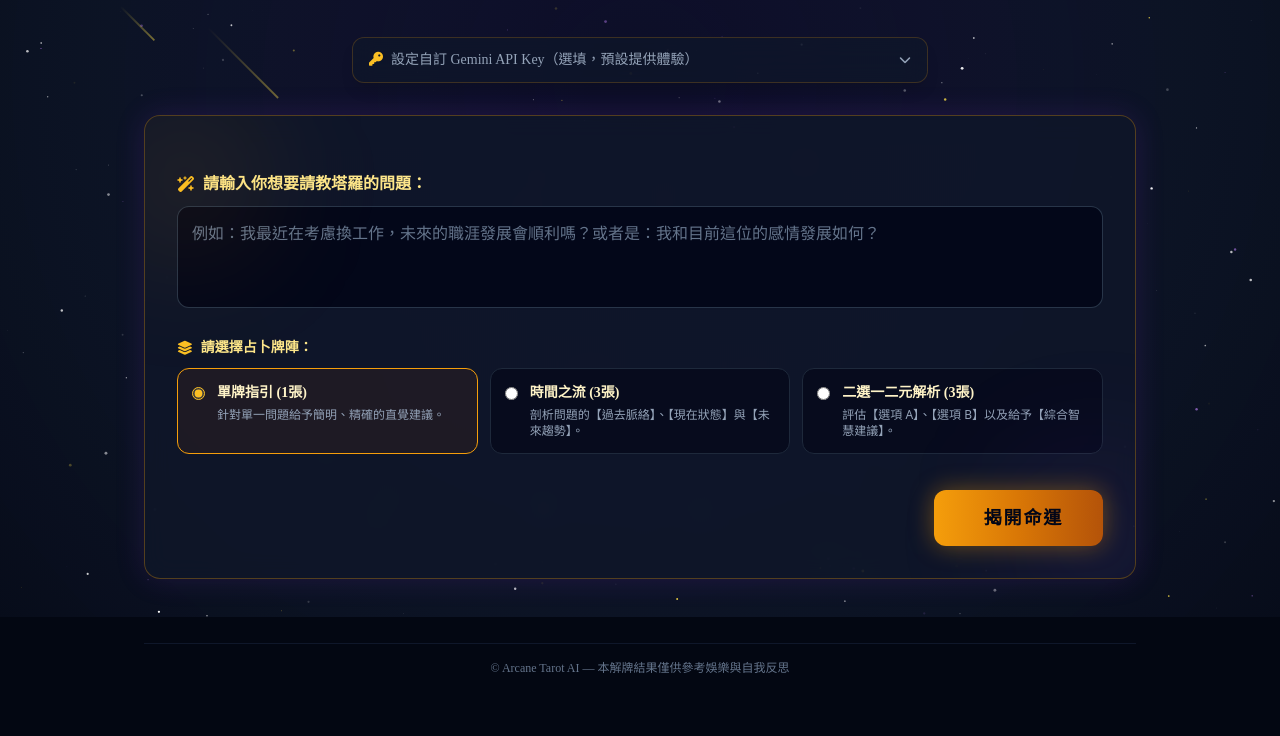
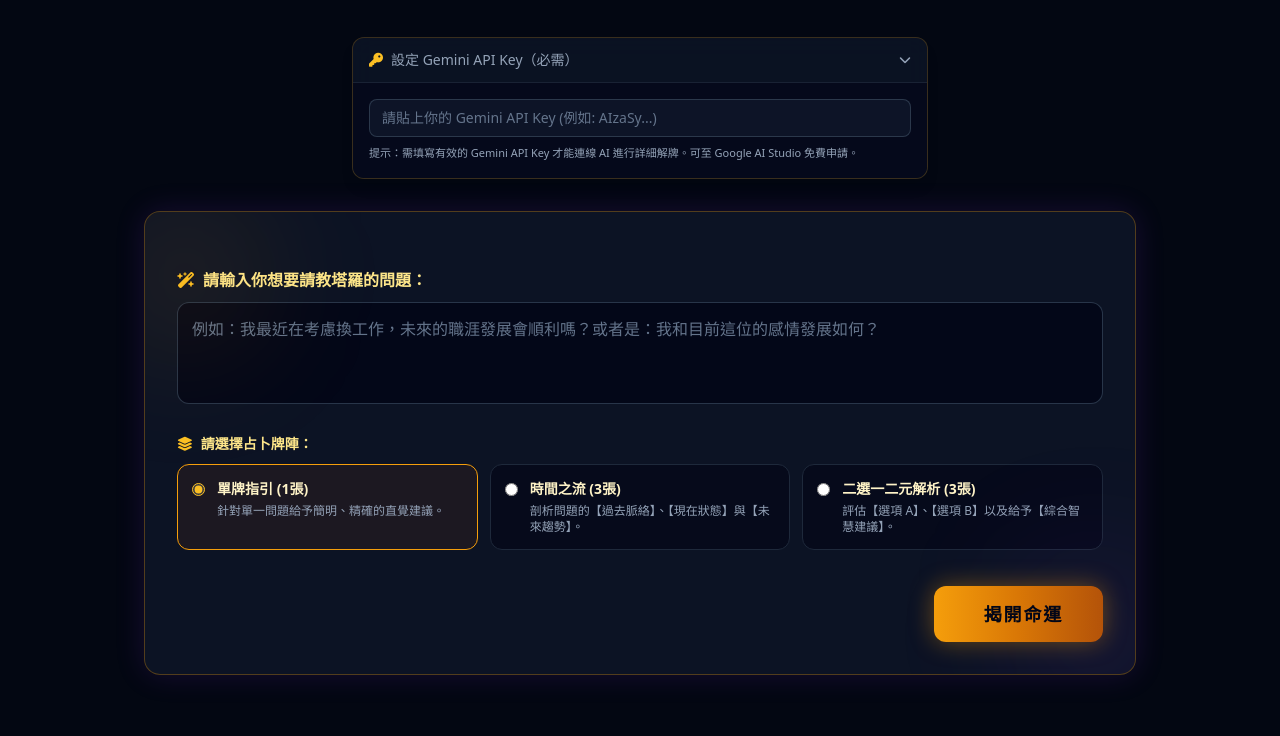
Before and after one commit to juntingnevergonnagive-source/-, a plain HTML site: page index.html in a window 1280 px wide. Shown: the part 183-919 px from the top of the page. Drawn offline with nearby package versions, Linux system fonts and the light colour scheme.

Commit message:
Update index.html

```diff
--- a/index.html
+++ b/index.html
@@ -9,29 +9,12 @@
   <!-- FontAwesome 圖示 -->
   <link rel="stylesheet" href="https://cdnjs.cloudflare.com/ajax/libs/font-awesome/6.4.0/css/all.min.css">
 
-  <!-- 載入帥氣的神秘字體：Cinzel Decorative (英文哥德神秘風) & Noto Serif TC (繁體中文經典明體) -->
+  <!-- 載入神秘字體：Cinzel Decorative & Noto Serif TC -->
   <link rel="preconnect" href="https://fonts.googleapis.com">
   <link rel="preconnect" href="https://fonts.gstatic.com" crossorigin>
   <link href="https://fonts.googleapis.com/css2?family=Cinzel+Decorative:wght@700;900&family=Noto+Serif+TC:wght@600;900&family=Plus+Jakarta+Sans:wght@400;600&display=swap" rel="stylesheet">
 
   <link rel="stylesheet" href="style.css">
-
-  <style>
-    /* 自訂帥氣字體與文字特效 */
-    .font-mystic-en {
-      font-family: 'Cinzel Decorative', serif;
-    }
-    .font-serif-tc {
-      font-family: 'Noto Serif TC', serif;
-    }
-    /* 文字金屬耀光效果 */
-    .glow-text-gold {
-      text-shadow: 0 0 10px rgba(245, 158, 11, 0.6), 0 0 20px rgba(217, 119, 6, 0.4), 0 0 30px rgba(180, 83, 9, 0.3);
-    }
-    .glow-text-purple {
-      text-shadow: 0 0 10px rgba(168, 85, 247, 0.6), 0 0 20px rgba(147, 51, 234, 0.4);
-    }
-  </style>
 </head>
 <body class="min-h-screen text-slate-100 flex flex-col justify-between selection:bg-amber-500/30 selection:text-amber-200 relative overflow-x-hidden font-sans">
 
@@ -42,11 +25,9 @@
 
     <!-- 頁頭與標題 -->
     <header class="text-center mb-10">
-      <!-- 帥氣哥德字體英文次標題 -->
       <div class="font-mystic-en tracking-[0.3em] text-amber-400 text-sm sm:text-base mb-3 font-bold glow-text-gold uppercase flex items-center justify-center gap-3">
         <span>☾</span> ARCANE TAROT <span>✦</span>
       </div>
-      <!-- 中文主標題 + 漸變鍍金發光字體 -->
       <h1 class="font-serif-tc text-5xl sm:text-7xl font-black bg-clip-text text-transparent bg-gradient-to-r from-amber-100 via-amber-300 to-amber-500 mb-4 tracking-wider glow-text-gold">
         塔羅
       </h1>
@@ -57,15 +38,15 @@
 
     <!-- API Key 設定區 (可折疊) -->
     <div class="mb-8 max-w-xl mx-auto">
-      <details class="bg-slate-900/70 border border-amber-500/20 rounded-xl overflow-hidden backdrop-blur-md transition-all shadow-lg">
+      <details class="bg-slate-900/70 border border-amber-500/20 rounded-xl overflow-hidden backdrop-blur-md transition-all shadow-lg" open>
         <summary class="px-4 py-3 text-xs sm:text-sm text-slate-400 hover:text-amber-300 cursor-pointer flex justify-between items-center select-none font-serif-tc">
-          <span><i class="fa-solid fa-key mr-2 text-amber-400"></i>設定自訂 Gemini API Key（選填，預設提供體驗）</span>
+          <span><i class="fa-solid fa-key mr-2 text-amber-400"></i>設定 Gemini API Key（必需）</span>
           <i class="fa-solid fa-chevron-down text-xs transition-transform"></i>
         </summary>
         <div class="p-4 border-t border-slate-800/80 bg-slate-950/60 space-y-2">
-          <input type="password" id="apiKeyInput" placeholder="請貼上你的 Gemini API Key"
+          <input type="password" id="apiKeyInput" placeholder="請貼上你的 Gemini API Key (例如: AIzaSy...)"
             class="w-full bg-slate-900/90 border border-slate-700/80 rounded-lg px-3 py-2 text-sm text-amber-100 placeholder-slate-500 focus:outline-none focus:border-amber-500/80">
-          <p class="text-[11px] text-slate-500">提示：留空則使用預設金鑰進行測試。可至 Google AI Studio 免費申請。</p>
+          <p class="text-[11px] text-slate-400">提示：需填寫有效的 Gemini API Key 才能連線 AI 進行詳細解牌。可至 Google AI Studio 免費申請。</p>
         </div>
       </details>
     </div>
@@ -119,7 +100,6 @@
           </div>
         </div>
 
-        <!-- 帥氣的按鈕樣式與字體 -->
         <div class="pt-3 flex justify-end">
           <button id="drawBtn" onclick="handleDrawCard()"
             class="w-full sm:w-auto px-10 py-3.5 bg-gradient-to-r from-amber-500 via-amber-600 to-amber-700 hover:from-amber-400 hover:to-amber-600 text-slate-950 font-black rounded-xl shadow-[0_0_25px_rgba(245,158,11,0.4)] hover:shadow-[0_0_35px_rgba(245,158,11,0.7)] transition-all transform active:scale-95 flex items-center justify-center gap-2.5 cursor-pointer font-serif-tc tracking-widest text-lg">
@@ -129,15 +109,14 @@
         </div>
       </section>
 
-      <!-- 抽牌展示與翻牌區域 -->
+      <!-- 抽牌展示區域 -->
       <section id="cardDisplayArea" class="hidden flex flex-col items-center space-y-6 pt-4">
         <h2 class="text-slate-300 text-sm sm:text-base font-bold tracking-widest uppercase flex items-center gap-2 font-serif-tc glow-text-purple">
           <i class="fa-solid fa-eye text-purple-400"></i> 命運之牌已為你揭曉
         </h2>
 
-        <!-- 卡牌展示容器 (動態渲染 1 張或 3 張) -->
         <div id="cardsContainer" class="flex flex-wrap justify-center gap-6 w-full">
-          <!-- 卡牌 HTML 會由 JavaScript 自動動態生成 -->
+          <!-- 動態生成 78 張牌中抽出的牌面 -->
         </div>
 
         <p class="text-xs text-slate-400 italic font-serif-tc">點擊卡牌可重複翻看牌面</p>
@@ -147,10 +126,10 @@
       <section id="resultArea" class="hidden bg-slate-900/90 border border-purple-500/40 rounded-2xl p-6 sm:p-8 shadow-[0_0_40px_rgba(168,85,247,0.15)] backdrop-blur-md space-y-6">
         <div class="flex items-center justify-between border-b border-slate-800 pb-4">
           <h2 class="text-xl sm:text-2xl font-serif-tc font-bold text-amber-300 flex items-center gap-2.5 glow-text-gold">
-            <i class="fa-solid fa-brain text-purple-400"></i> AI 專屬個人解牌指引
+            <i class="fa-solid fa-brain text-purple-400"></i> AI 專屬深度解牌指引
           </h2>
           <span class="text-xs font-mystic-en text-purple-300/90 bg-purple-950/70 border border-purple-700/60 px-3 py-1 rounded-full tracking-wider">
-            Gemini 3 Flash
+            Gemini AI Connected
           </span>
         </div>
 
@@ -160,7 +139,7 @@
             <div class="absolute inset-0 border-4 border-purple-500/20 rounded-full"></div>
             <div class="absolute inset-0 border-4 border-amber-400 rounded-full border-t-transparent animate-spin"></div>
           </div>
-          <p class="text-sm text-slate-300 animate-pulse font-serif-tc">星光凝結中，AI 正在分析你的問題與牌陣...</p>
+          <p class="text-sm text-slate-300 animate-pulse font-serif-tc">星光凝結中，AI 正在分析你的問題與 78 張塔羅牌意...</p>
         </div>
 
         <!-- AI 解讀文章內容 -->
@@ -177,109 +156,6 @@
     </footer>
   </div>
 
-  <!-- 背景動態星空腳本 -->
-  <script>
-    const canvas = document.getElementById('starfield');
-    const ctx = canvas.getContext('2d');
-
-    let stars = [];
-    let shootingStars = [];
-
-    function resizeCanvas() {
-      canvas.width = window.innerWidth;
-      canvas.height = window.innerHeight;
-      initStars();
-    }
-
-    function initStars() {
-      stars = [];
-      const count = Math.floor((canvas.width * canvas.height) / 3000);
-      for (let i = 0; i < count; i++) {
-        stars.push({
-          x: Math.random() * canvas.width,
-          y: Math.random() * canvas.height,
-          radius: Math.random() * 1.5,
-          alpha: Math.random(),
-          speed: Math.random() * 0.015 + 0.005,
-          color: Math.random() > 0.3 ? '#fff' : (Math.random() > 0.5 ? '#fde047' : '#c084fc')
-        });
-      }
-    }
-
-    function createShootingStar() {
-      if (Math.random() < 0.02) {
-        shootingStars.push({
-          x: Math.random() * canvas.width,
-          y: Math.random() * (canvas.height / 2),
-          length: Math.random() * 80 + 40,
-          speed: Math.random() * 8 + 4,
-          alpha: 1,
-          angle: Math.PI / 4
-        });
-      }
-    }
-
-    function drawStars() {
-      ctx.clearRect(0, 0, canvas.width, canvas.height);
-
-      const gradient = ctx.createRadialGradient(
-        canvas.width / 2, canvas.height / 3, 50,
-        canvas.width / 2, canvas.height / 3, canvas.width * 0.8
-      );
-      gradient.addColorStop(0, 'rgba(30, 27, 75, 0.4)');
-      gradient.addColorStop(0.5, 'rgba(15, 23, 42, 0.8)');
-      gradient.addColorStop(1, 'rgba(3, 7, 18, 1)');
-      ctx.fillStyle = gradient;
-      ctx.fillRect(0, 0, canvas.width, canvas.height);
-
-      stars.forEach(star => {
-        star.alpha += star.speed;
-        if (star.alpha > 1 || star.alpha < 0) {
-          star.speed = -star.speed;
-        }
-
-        ctx.beginPath();
-        ctx.arc(star.x, star.y, star.radius, 0, Math.PI * 2);
-        ctx.fillStyle = star.color;
-        ctx.globalAlpha = Math.max(0, Math.min(1, star.alpha));
-        ctx.fill();
-      });
-
-      createShootingStar();
-      for (let i = shootingStars.length - 1; i >= 0; i--) {
-        const s = shootingStars[i];
-        s.x += Math.cos(s.angle) * s.speed;
-        s.y += Math.sin(s.angle) * s.speed;
-        s.alpha -= 0.015;
-
-        if (s.alpha <= 0) {
-          shootingStars.splice(i, 1);
-          continue;
-        }
-
-        ctx.beginPath();
-        const tailX = s.x - Math.cos(s.angle) * s.length;
-        const tailY = s.y - Math.sin(s.angle) * s.length;
-        const lineGrad = ctx.createLinearGradient(s.x, s.y, tailX, tailY);
-        lineGrad.addColorStop(0, `rgba(253, 224, 71, ${s.alpha})`);
-        lineGrad.addColorStop(1, `rgba(253, 224, 71, 0)`);
-
-        ctx.strokeStyle = lineGrad;
-        ctx.lineWidth = 1.8;
-        ctx.moveTo(s.x, s.y);
-        ctx.lineTo(tailX, tailY);
-        ctx.stroke();
-      }
-
-      ctx.globalAlpha = 1;
-      requestAnimationFrame(drawStars);
-    }
-
-    window.addEventListener('resize', resizeCanvas);
-    resizeCanvas();
-    drawStars();
-  </script>
-
   <script src="script.js"></script>
 </body>
 </html>
```
